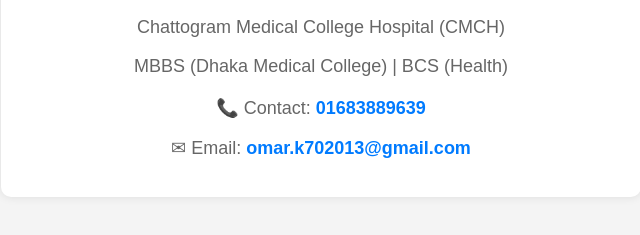
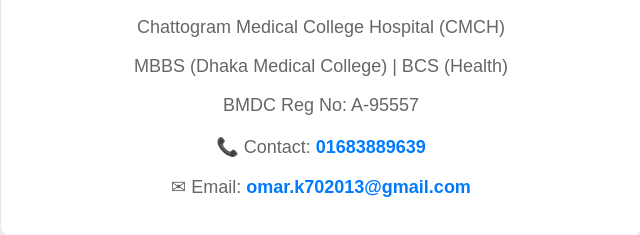
Before and after one commit to omar-haider/dromarhaidertapu, a plain HTML site: page index.html in a window 1280 px wide. Shown: the part 159-394 px from the top of the page, without its empty margins (319-959 px from the left). Drawn offline with Linux system fonts and the light colour scheme.

Commit message:
Update index.html

```diff
--- a/index.html
+++ b/index.html
@@ -42,6 +42,7 @@
         <h2>Assistant Registrar (Medicine)</h2>
         <p>Chattogram Medical College Hospital (CMCH)</p>
         <p>MBBS (Dhaka Medical College) | BCS (Health)</p>
+        <p>BMDC Reg No: A-95557</p>
 
         <div class="contact-info">
             <p>📞 Contact: <a href="tel:+8801683889639">01683889639</a></p>
```
